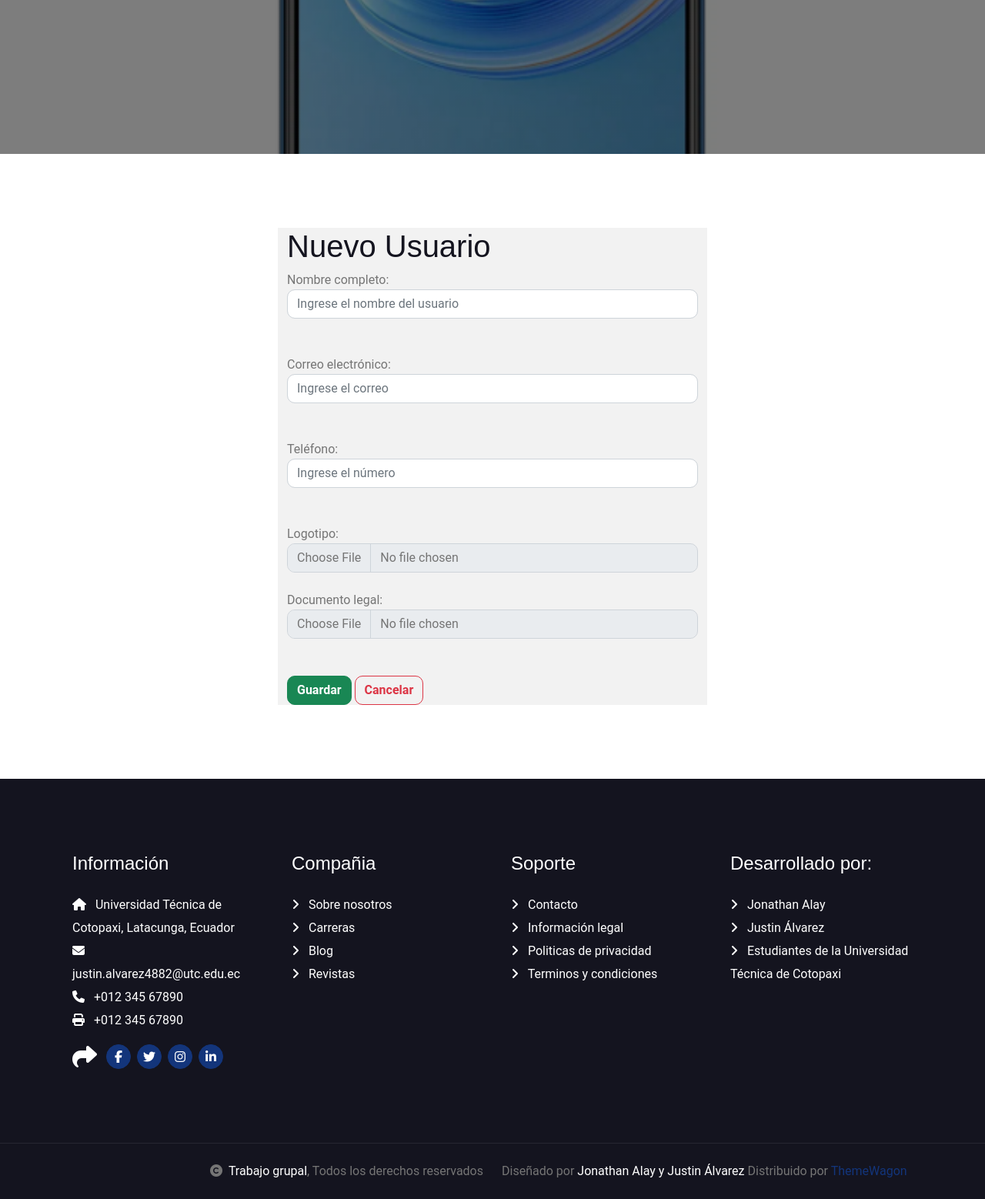
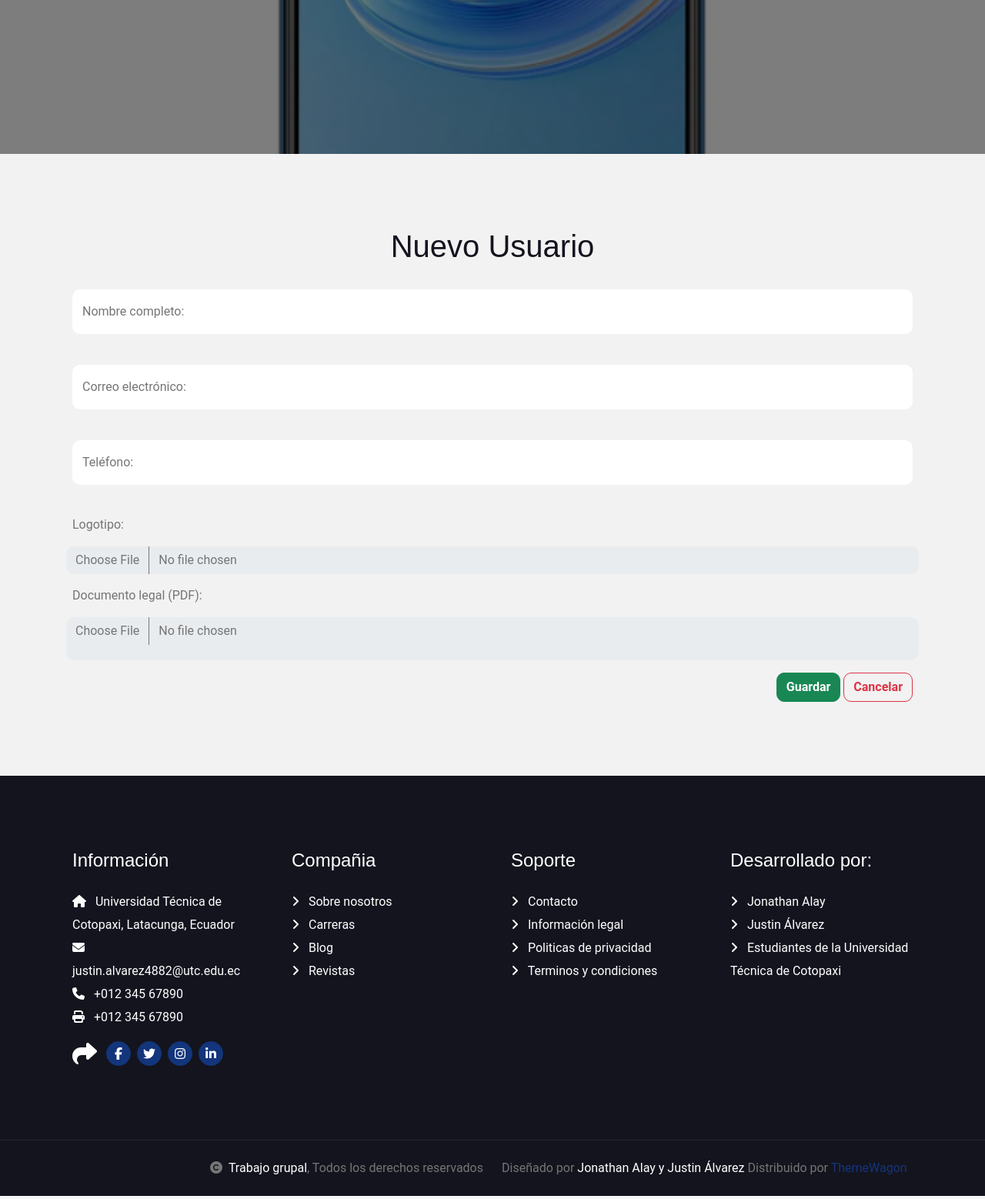
Before and after one commit to Jonathan-25-02/actividad_clases, a Django app: page /nuevoUsuario in a window 1280 px wide. Shown: the part 600-2158 px from the top of the page at 77% size. Run offline with Django 5.2, Linux system fonts and the light colour scheme; some libraries are stand-ins or nearby versions.

Commit message:
Se ha mejorado la GUI de la tabla y nuevos usuarios

```diff
--- a/Aplicaciones/Dispositivos/templates/nuevoUsuario.html
+++ b/Aplicaciones/Dispositivos/templates/nuevoUsuario.html
@@ -1,55 +1,90 @@
 {% extends './plantilla.html' %}
 {% block contenido %}
-<div class="row ">
-    <div class="col-md-3"> </div>
+<div class="row">
     <br>
-    <div class="col-md-6 bg-light">
-        <h1>Nuevo Usuario</h1>
+    <div class="col-md-12 bg-light">
+        <h1 class="text-center">Nuevo Usuario</h1><br>
 
         <form action="/guardarUsuario" enctype="multipart/form-data" method="post" id="frm_nuevo_usuario">
             {% csrf_token %}
+            <div class="row g-3">
+                <div class="col-md-12">
+                    <div class="form-floating mb-4">
+                        <input placeholder="Ingrese el nombre del usuario" class="form-control border-0" type="text" name="nombre" id="nombre" required>
+                        <label for="nombre">Nombre completo:</label>
+                    </div>
+                </div>
 
-            <label for="nombre">Nombre completo:</label><br>
-            <input placeholder="Ingrese el nombre del usuario" class="form-control" type="text" name="nombre" id="nombre" required><br><br>
+                <div class="col-md-12">
+                    <div class="form-floating mb-4">
+                        <input placeholder="Ingrese el correo" class="form-control border-0" type="email" name="email" id="email" required>
+                        <label for="email">Correo electrónico:</label>
+                    </div>
+                </div>
 
-            <label for="email">Correo electrónico:</label><br>
-            <input placeholder="Ingrese el correo" class="form-control" type="email" name="email" id="email" required><br><br>
-
-            <label for="telefono">Teléfono:</label><br>
-            <input placeholder="Ingrese el número" class="form-control" type="text" name="telefono" id="telefono"><br><br>
+                <div class="col-md-12">
+                    <div class="form-floating mb-4">
+                        <input placeholder="Ingrese el número" class="form-control border-0" type="number" name="telefono" id="telefono">
+                        <label for="telefono">Teléfono:</label>
+                    </div>
+                </div>
 
                 <label for="logo">Logotipo:</label>
-            <input type="file" name="logo" id="logo" class="form-control" required> <br>
+                <input type="file" name="logo" id="logo" class="form-control border-0" required> <br>
 
-            <label for="archivo">Documento legal:</label>
-            <input type="file" name="archivo" id="archivo" class="form-control" required> <br>
-            <br>
-
+                <label for="archivo">Documento legal (PDF):</label>
+                <input type="file" name="archivo" id="archivo" class="form-control border-0" required> <br>
+                <br><br>
+                <div class="col-md-12 text-end">
                     <button class="btn btn-success" type="submit">Guardar</button>
                     <a class="btn btn-outline-danger" href="/usuarios">Cancelar</a>
+                </div>
+            </div>
 
+        </form>
+    </div>
+    <div class="col-md-3"></div>
+</div>
 <script>
     $("#frm_nuevo_usuario").validate({
         rules: {
             "nombre": {
                 required: true,
                 minlength: 3,
-                            maxlength: 100
+                maxlength: 50
             },
             "email": {
                 required: true,
                 email: true
+            },
+            "telefono":{
+                required: true,
+                minlength: 10,
+                maxlength: 10
             }
         },
         messages: {
             "nombre": {
                 required: "Campo obligatorio",
                 minlength: "Debe tener al menos 3 caracteres",
-                            maxlength: "Máximo 100 caracteres"
+                maxlength: "Máximo 50 caracteres"
             },
             "email": {
                 required: "Campo obligatorio",
                 email: "Debe ingresar un correo válido"
+            },
+            "telefono":{
+                Number: "Solo se aceptan números",
+                required: "Campo obligatorio",
+                minlength: "Debe ingresar minimo 10 caracteres",
+                maxlength: "Debe ingresar maximo 10 caracteres"
+            }
+        },
+        errorPlacement: function (error, element) {
+            if (element.closest('.form-floating').length) {
+                error.insertAfter(element.closest('.form-floating')); // inserta después del contenedor
+            } else {
+                error.insertAfter(element);
             }
         }
     });
@@ -59,20 +94,21 @@
         allowedFileExtensions: ["png", "jpg", "jpeg"],
         showCaption: false,
         dropZoneEnabled: true,
-                    showClose: false
+        showClose: false,
+        showUpload: false,
+        showCancel: false,
+        maxFileCount: 1
     });
 
     $("#archivo").fileinput({
         language: "es",
-                    allowedFileExtensions: ['pdf', 'doc', 'docx', 'txt'],
+        allowedFileExtensions: ['pdf'],
         showCaption: false,
         dropZoneEnabled: true,
-                    showClose: false
+        showClose: false,
+        showUpload: false,
+        showCancel: false,
+        maxFileCount: 1
     });
 </script>
-
-        </form>
-    </div>
-    <div class="col-md-3"></div>
-</div>
 {% endblock %}
--- a/Aplicaciones/Dispositivos/templates/plantilla.html
+++ b/Aplicaciones/Dispositivos/templates/plantilla.html
@@ -32,7 +32,7 @@
         <!-- importando file input-->
         <script src="https://cdnjs.cloudflare.com/ajax/libs/bootstrap-fileinput/5.5.4/js/fileinput.min.js" integrity="sha512-0wQvB58Ha5coWmcgtg4f11CTSSxfrfLClUp9Vy0qhzYzCZDSnoB4Vhu5JXJFs7rU24LE6JsH+6hpP7vQ22lk5w==" crossorigin="anonymous" referrerpolicy="no-referrer"></script>
         <script src="https://cdnjs.cloudflare.com/ajax/libs/bootstrap-fileinput/5.5.4/js/locales/es.min.js"></script>
-
+        <link rel="stylesheet" href="https://cdn.jsdelivr.net/npm/bootstrap-icons@1.5.0/font/bootstrap-icons.min.css" crossorigin="anonymous">
         <link rel="stylesheet" href="https://cdnjs.cloudflare.com/ajax/libs/bootstrap-fileinput/5.5.4/css/fileinput.min.css" integrity="sha512-yDVMONIXJPPAoULZ92Ygngsn8ZUGB4ejm6fCc6q9ZvdH8blFAOgg75XZSEaAJ5m4E/yPI1BAi5fF2axMHVuZ5w==" crossorigin="anonymous" referrerpolicy="no-referrer" />
         <!-- script necesarios -->
 
@@ -140,6 +140,7 @@
                 </div>
             </div>
             <!-- Carousel End -->
+        <div class="bg-light">
             <div class="container-fluid about py-5">
                 <div class="container py-5">
 
@@ -154,7 +155,7 @@
                         Swal.fire({
                             title: "CONFIRMACION",
                             text: "{{mensaje}}",
-                        icon:"Success"
+                            icon:"success"
                             })
 
                         </script>
@@ -171,7 +172,16 @@
                         .form-control.error {
                             border: 1px solid red;
                         }
+                        label.error {
+                            color: red;
+                            font-size: 0.875rem;
+                            margin-top: -10px;
+                            margin-bottom: 10px;
+                            display: block;
+                        }
                     </style>
+
+                        </div>
                     </div>
                 </div>
             </div>
```
Also changed, not shown: Aplicaciones/Dispositivos/templates/dispositivo.html (+57 -40 lines), Aplicaciones/Dispositivos/templates/usuario.html (+4 -3 lines), Actividad/media/logos_usuarios/about-img_XXbwhtV.jpg (added), Actividad/media/logos_usuarios/blog-1.jpg (added), db.sqlite3, 2 other files. Lines whose indentation alone changed are shown as unchanged.
